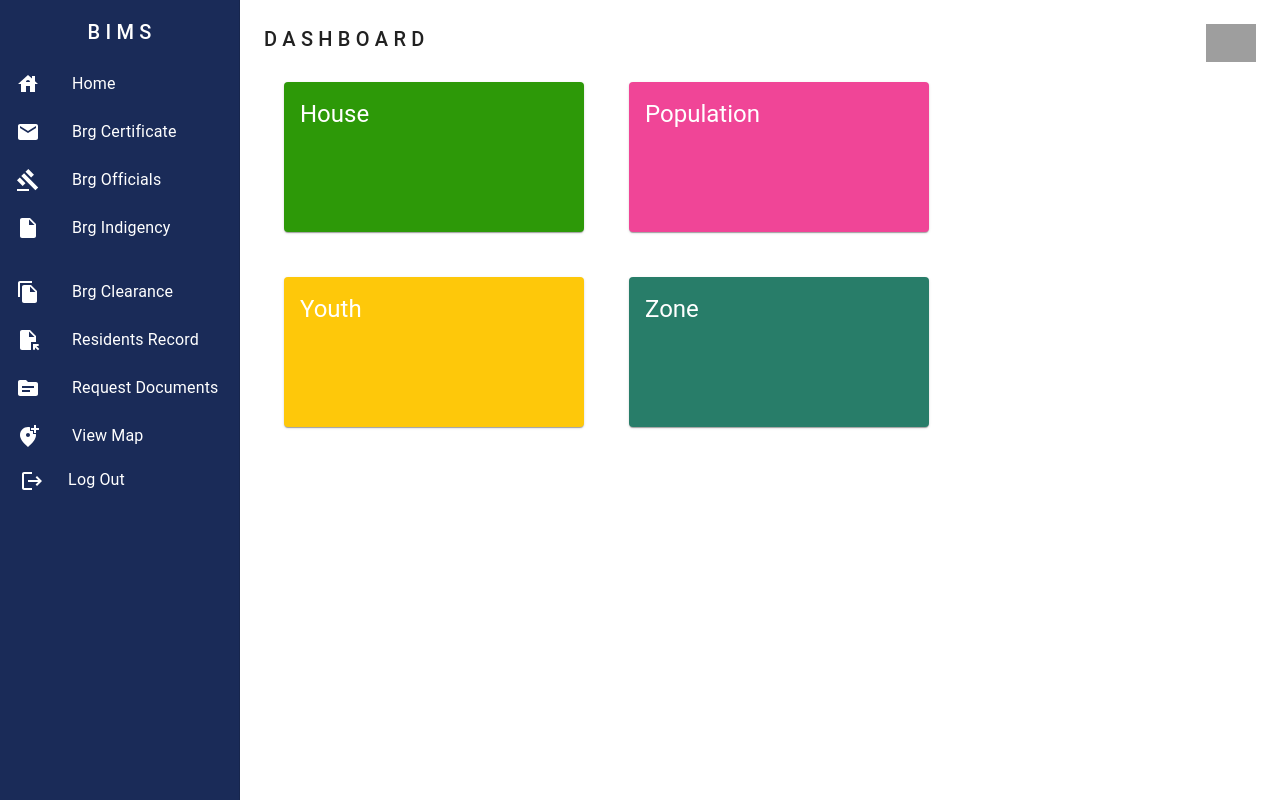
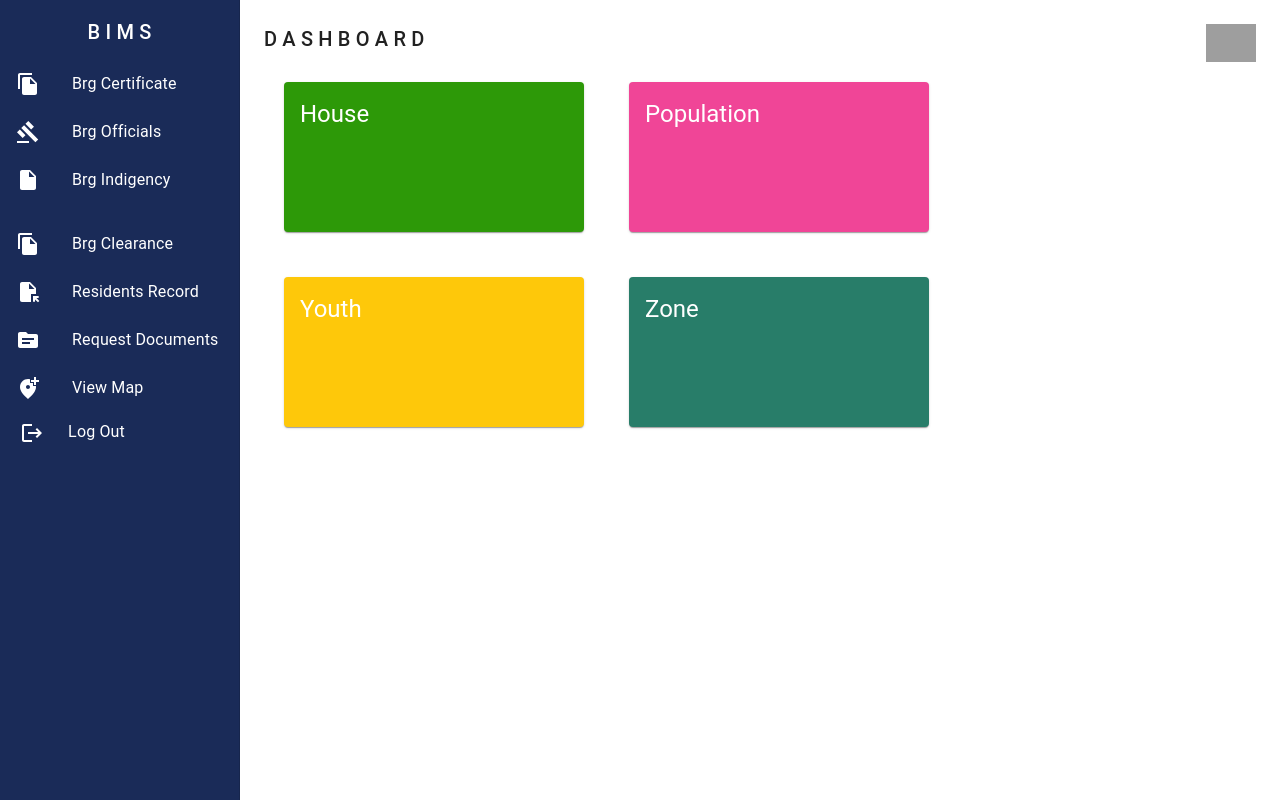
Before and after one commit to yahiko247/Bimswebinteg2, a React (Vite) app in the folder frontend/: page /home in a window 1280 px wide. Built offline with nearby package versions, Linux system fonts and the light colour scheme; grey boxes are pictures that could not be loaded.

Commit message:
updated with certificate 5 1 24

```diff
--- a/frontend/src/components/download.jsx
+++ b/frontend/src/components/download.jsx
@@ -7,13 +7,13 @@ const Downloadpdf = ({rootElementId, downloadFileName}) => {
         const input = document.getElementById(rootElementId)
         html2canvas(input).then((canvas)=>{
             const imgData = canvas.toDataURL("image/png")
-            const pdf = new jsPDF("p", "pt", "a4")
+            const pdf = new jsPDF("l", "pt", "a4")
             pdf.addImage(imgData, "JPEG", 10, 50)
             pdf.save(`${downloadFileName}`)
         })
     }
     return <div>
-        <button onClick={DownloadFileDocument}>Download file</button>
+        <button type="button" class="btn btn-success" onClick={DownloadFileDocument}>Download file</button>
     </div>
 };
 export default Downloadpdf;
--- a/frontend/src/page/brgCertPage.jsx
+++ b/frontend/src/page/brgCertPage.jsx
@@ -1,9 +1,24 @@
 import React from 'react'
+import { useState } from 'react'
+import img2 from '../image/certificate.png'
+import Downloadpdf from '../components/download'
+
+
+
 
 function BrgCertPage() {
+    const [name, setName] = useState('')
   return (
     <div>
-        <h1>hello world</h1>
+      <input  type='text' placeholder='Enter Name' value={name} onChange={(e)=>setName(e.target.value)}/>
+
+       <div className='container' id='certificate' style={{position:'relative'}}>
+         <img src={img2} alt="" style={{ width: '100%', height:'auto', padding:'60px'}}/>
+         <div className='content' style={{position:'absolute', top:'0', left:'0'}}>
+          <h1 style={{marginTop:'430px', marginLeft:'340px'}}>{name}</h1>
+         </div>
+       </div>
+     <Downloadpdf rootElementId='certificate' downloadFileName='Certificate'/>
     </div>
   )
 }
--- a/frontend/src/page/home.jsx
+++ b/frontend/src/page/home.jsx
@@ -9,9 +9,7 @@ import ListItem from '@mui/material/ListItem';
 import ListItemButton from '@mui/material/ListItemButton';
 import ListItemIcon from '@mui/material/ListItemIcon';
 import ListItemText from '@mui/material/ListItemText';
-import MailIcon from '@mui/icons-material/Mail';
 import Typography from '@mui/material/Typography';
-import HouseIcon from '@mui/icons-material/House';
 import InsertDriveFileIcon from '@mui/icons-material/InsertDriveFile';
 import FileCopyIcon from '@mui/icons-material/FileCopy';
 import SourceIcon from '@mui/icons-material/Source';
@@ -49,16 +47,16 @@ function Home(props) {
       <strong><h5 style={{color:'white'}}>B I M S</h5></strong>
      </div>
       <List style={{color:'white', fontSize: '5px'}}>
-        {['Home', 'Brg Certificate', 'Brg Officials', 'Brg Indigency'].map((text, index) => (
-          <ListItem
-          key={text}
-          disablePadding>
+        {['Brg Certificate', 'Brg Officials', 'Brg Indigency'].map((text, index) => (
+          <ListItem key={text} disablePadding>
+            <Link to={`/${text === 'Brg Certificate' ? 'cert' : text.toLowerCase()}`} style={{textDecoration: 'none', color:'white'}}>
             <ListItemButton>
               <ListItemIcon>
-              {index === 0 ? <HouseIcon style={{color: 'white'}} /> : index === 1 ? <MailIcon style={{color:'white'}}/> : index === 2 ? <GavelIcon style={{color:'white'}}/> : <InsertDriveFileIcon style={{color:'white'}}/>}
+              {index === 0 ?  <FileCopyIcon style={{color:'white'}}/> : index === 1 ? <GavelIcon style={{color:'white'}}/> : <InsertDriveFileIcon style={{color:'white'}}/>}
               </ListItemIcon>
               <ListItemText primary={text} />
             </ListItemButton>
+            </Link>
           </ListItem>
         ))}
 
```
Also changed, not shown: frontend/src/image/certificate.png (added).
